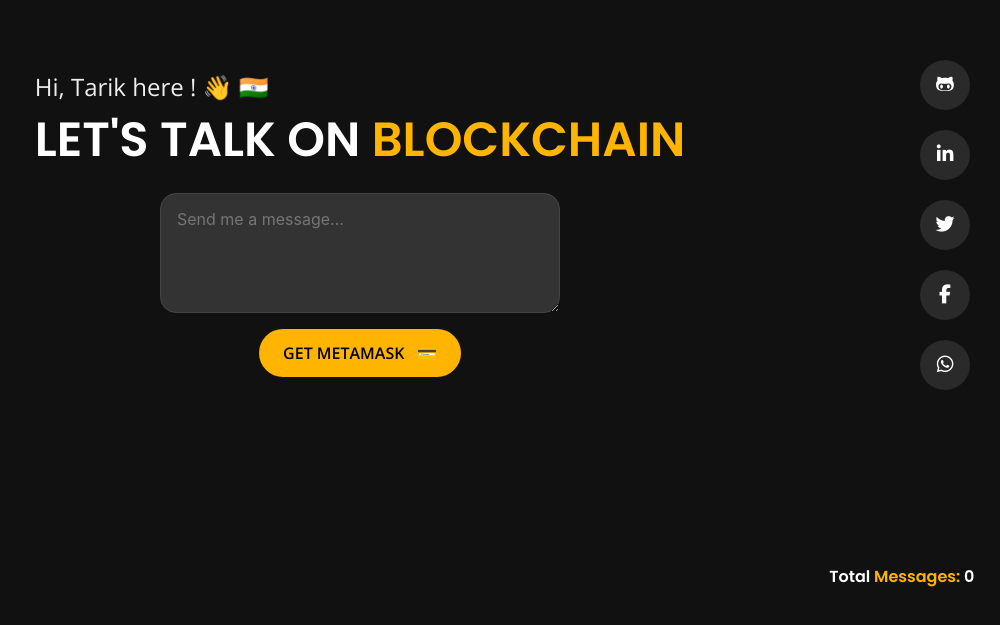
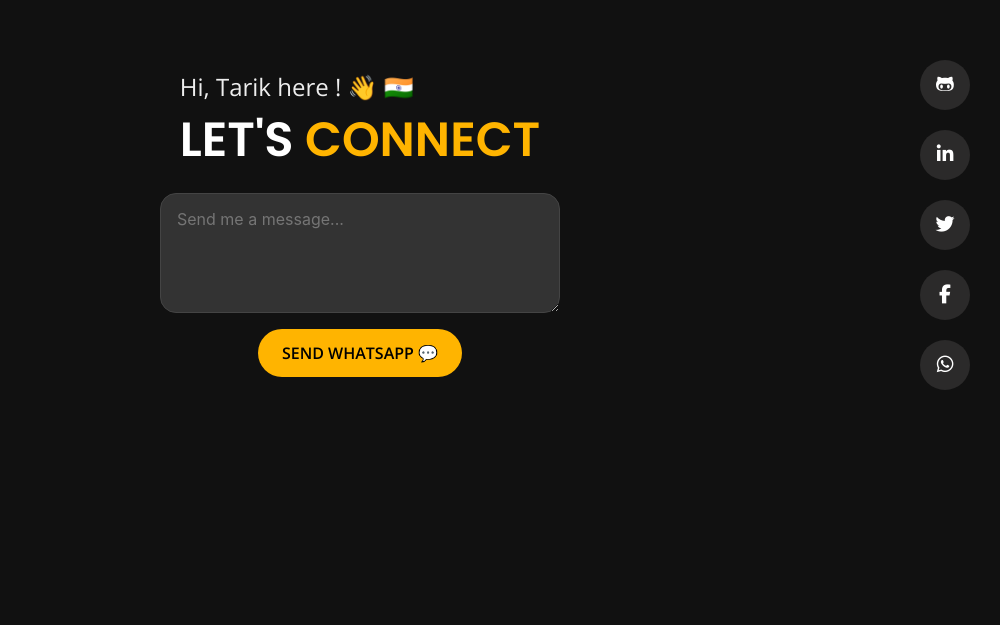
Before and after one commit to tariksahni/personal-website-nextjs, a Next.js app: page /connect in a window 1280 px wide. Shown: the part 175-800 px from the top of the page, without its empty margins (280-1280 px from the left). Built offline with nearby package versions, Linux system fonts and the light colour scheme.

Commit message:
feat: update

```diff
--- a/pages/connect.js
+++ b/pages/connect.js
@@ -8,7 +8,7 @@
 import Conditional from 'Components/conditional';
 
 /* Constants */
-import {MESSAGE_WALL_CONTRACT_ADDRESS} from 'Constants/index';
+import {MESSAGE_WALL_CONTRACT_ADDRESS, WHATSAPP_URL} from 'Constants/index';
 import messageWallContractABI from 'Constants/messageWallContractABI.json';
 
 
@@ -162,8 +162,8 @@
 			<div className="intro-connect">
 				<h6 className="open-sans-font  hi-text fs-3 fw-normal">Hi, Tarik here ! &#128075; 🇮🇳</h6>
 				<h1 className="yellow-color poppins-font upper-case fw-bold fs-5">
-					<span className="my-details white-color">{`Let's talk on `}</span>
-					Blockchain
+					<span className="my-details white-color">{`Let's `}</span>
+					Connect
 				</h1>
 			</div>
 			<textarea
@@ -172,52 +172,59 @@
 				onChange={ (e) => setMessageContent(e.target.value)}
 			/>
 			<div className="about-me-container yellow-color-background mt-1 cursor-pointer">
-				<Conditional if={!isWalletInstalled}>
-					<a href={'https://metamask.io/'} className="download-pdf-anchor" target={'_blank'} rel="noreferrer" >
-						<span
-							className="black-color upper-case fs-2  fw-bold open-sans-font">Get Metamask &nbsp; 💳
-						</span>
-					</a>
-				</Conditional>
-				<Conditional if={!isWalletConnected && isWalletInstalled}>
-					<div onClick={connectWallet} className="download-pdf-anchor" >
-						<span
-							className="black-color upper-case fs-2  fw-bold open-sans-font">Connect Metamask &nbsp; 🔓
-						</span>
-					</div>
-				</Conditional>
-				<Conditional if={isWalletConnected && !isMinting}>
-					<div onClick={waveMe} className="download-pdf-anchor" >
-						<span
-							className="black-color upper-case fs-2  fw-bold open-sans-font">Wave at me! &nbsp; 🙋‍♂️
-						</span>
-					</div>
-				</Conditional>
-				<Conditional if={isMinting && isWalletConnected}>
-					<div className="download-pdf-anchor" >
-						<span
-							className="black-color upper-case fs-2  fw-bold open-sans-font">Minting in progress &nbsp;
-						</span>
-						<div className="ball-element ball1"/>
-						&nbsp;&nbsp;
-						<div className="ball-element ball2"/>
-						&nbsp;&nbsp;
-						<div className="ball-element ball3"/>
+			{/*<Conditional if={!isWalletInstalled}>*/}
+			{/*	<a href={'https://metamask.io/'} className="download-pdf-anchor" target={'_blank'} rel="noreferrer" >*/}
+			{/*			<span*/}
+			{/*				className="black-color upper-case fs-2  fw-bold open-sans-font">Get Metamask &nbsp; 💳*/}
+			{/*			</span>*/}
+			{/*	</a>*/}
+			{/*</Conditional>*/}
+			{/*<Conditional if={!isWalletConnected && isWalletInstalled}>*/}
+			{/*	<div onClick={connectWallet} className="download-pdf-anchor" >*/}
+			{/*			<span*/}
+			{/*				className="black-color upper-case fs-2  fw-bold open-sans-font">Send Whatsapp 💬*/}
+			{/*			</span>*/}
+			{/*	</div>*/}
+			{/*</Conditional>*/}
 
-					</div>
-				</Conditional>
-			</div>
-			<Conditional if={messages && messages.length > 0}>
-				<div className={'message-section-container'}>
-					{messages?.sort( (a, b) => b.timestampNum - a.timestampNum)?.map( ({message, sender, timestamp, timestampNum}) => <MessageBlock message={message} sender={sender} timestamp={timestamp} key={timestampNum}/>)}
-				</div>
-			</Conditional>
+			<a href={`${WHATSAPP_URL}?text=${messageContent}`} target={'_blank'} rel={'noreferrer'} className="download-pdf-anchor" >
+				<span
+					className="black-color upper-case fs-2  fw-bold open-sans-font">Send Whatsapp 💬
+				</span>
+			</a>
+			{/*<Conditional if={isWalletConnected && !isMinting}>*/}
+			{/*	<div onClick={waveMe} className="download-pdf-anchor" >*/}
+			{/*			<span*/}
+			{/*				className="black-color upper-case fs-2  fw-bold open-sans-font">Wave at me! &nbsp; 🙋‍♂️*/}
+			{/*			</span>*/}
+			{/*	</div>*/}
+			{/*</Conditional>*/}
+			{/*<Conditional if={isMinting && isWalletConnected}>*/}
+			{/*	<div className="download-pdf-anchor" >*/}
+			{/*			<span*/}
+			{/*				className="black-color upper-case fs-2  fw-bold open-sans-font">Minting in progress &nbsp;*/}
+			{/*			</span>*/}
+			{/*		<div className="ball-element ball1"/>*/}
+			{/*		&nbsp;&nbsp;*/}
+			{/*		<div className="ball-element ball2"/>*/}
+			{/*		&nbsp;&nbsp;*/}
+			{/*		<div className="ball-element ball3"/>*/}
+
+			{/*	</div>*/}
+			{/*</Conditional>*/}
+		</div>
+			{/*<Conditional if={messages && messages.length > 0}>*/}
+			{/*	<div className={'message-section-container'}>*/}
+			{/*		{messages?.sort( (a, b) => b.timestampNum - a.timestampNum)?.map( ({message, sender, timestamp, timestampNum}) => <MessageBlock message={message} sender={sender} timestamp={timestamp} key={timestampNum}/>)}*/}
+			{/*	</div>*/}
+			{/*</Conditional>*/}
+
 			<SocialMedia/>
-			<div className="yellow-color poppins-font fw-bold fs-2 position-left-bottom-fixed">
-				<span className="my-details white-color">{`Total `}</span>
-				Messages:&nbsp;
-				<span className="my-details white-color">{totalMessageCount}</span>
-			</div>
+			{/*<div className="yellow-color poppins-font fw-bold fs-2 position-left-bottom-fixed">*/}
+			{/*	<span className="my-details white-color">{`Available at `}</span>*/}
+			{/*	7831838003:&nbsp;*/}
+			{/*	<span className="my-details white-color">7831838003</span>*/}
+			{/*</div>*/}
 		</div>
 
 	)
```
Also changed, not shown: pages/index.js (+4 -8 lines), src/utils/dom.js (added, +11 -0 lines).
